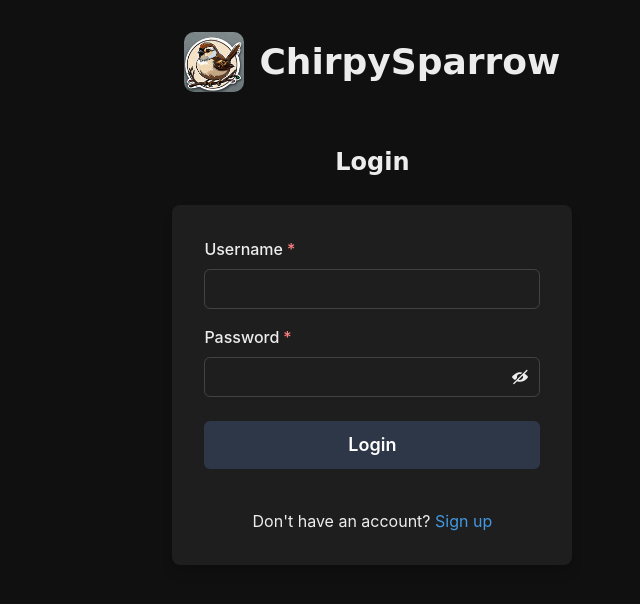
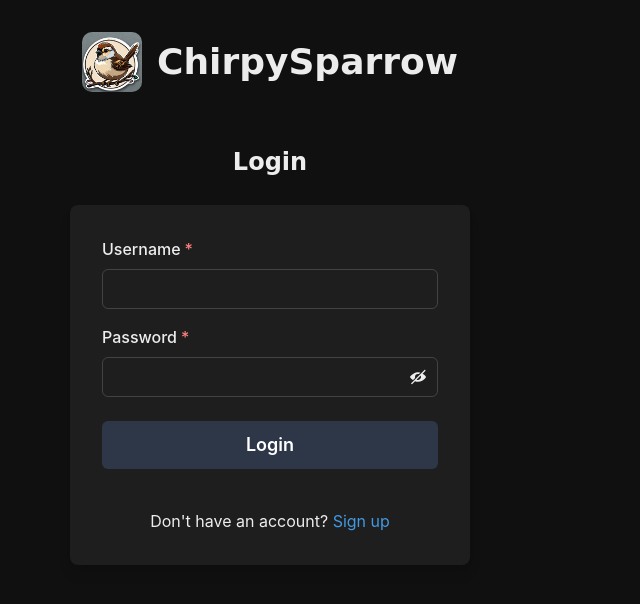
Before and after one commit to Ashutosh070707/ChirpySparrow, a React (Vite) app in the folder frontend/: page /auth in a window 1280 px wide. Shown: the top 604 px of the page, without its empty margins (370-1010 px from the left). Built offline with nearby package versions, Linux system fonts and the light colour scheme; no server answers.

Commit message:
changes in app.jsx

```diff
--- a/frontend/src/App.jsx
+++ b/frontend/src/App.jsx
@@ -1,5 +1,5 @@
 import { Box, Flex } from "@chakra-ui/react";
-import { Navigate, Route, Routes, useLocation } from "react-router-dom";
+import { Navigate, Route, Routes } from "react-router-dom";
 import { UserPage } from "./pages/UserPage";
 import { PostPage } from "./pages/PostPage";
 import { HomePage } from "./pages/HomePage.jsx";
@@ -19,14 +19,17 @@ import { SearchUserPage } from "./pages/SearchUserPage.jsx";
 
 function App() {
   const loggedInUser = useRecoilValue(loggedInUserAtom);
-  // const { pathname } = useLocation();
 
   return (
     <>
       <Box>
-        <Flex direction="row" spacing={4}>
-          <Box w="16%">{loggedInUser && <Sidebar />}</Box>
-          <Box w="84%" alignItems="center">
+        <Flex direction="row" gap={4}>
+          {loggedInUser && (
+            <Box w="16%">
+              <Sidebar />
+            </Box>
+          )}
+          <Box w={loggedInUser ? "84%" : "100%"} alignItems="center">
             <Routes>
               <Route
                 path="/"
@@ -90,6 +93,7 @@ function App() {
                   loggedInUser ? <FreezeAccount /> : <Navigate to={"/auth"} />
                 }
               ></Route>
+              <Route path="*" element={<Navigate to="/" />} />
             </Routes>
           </Box>
         </Flex>
```
